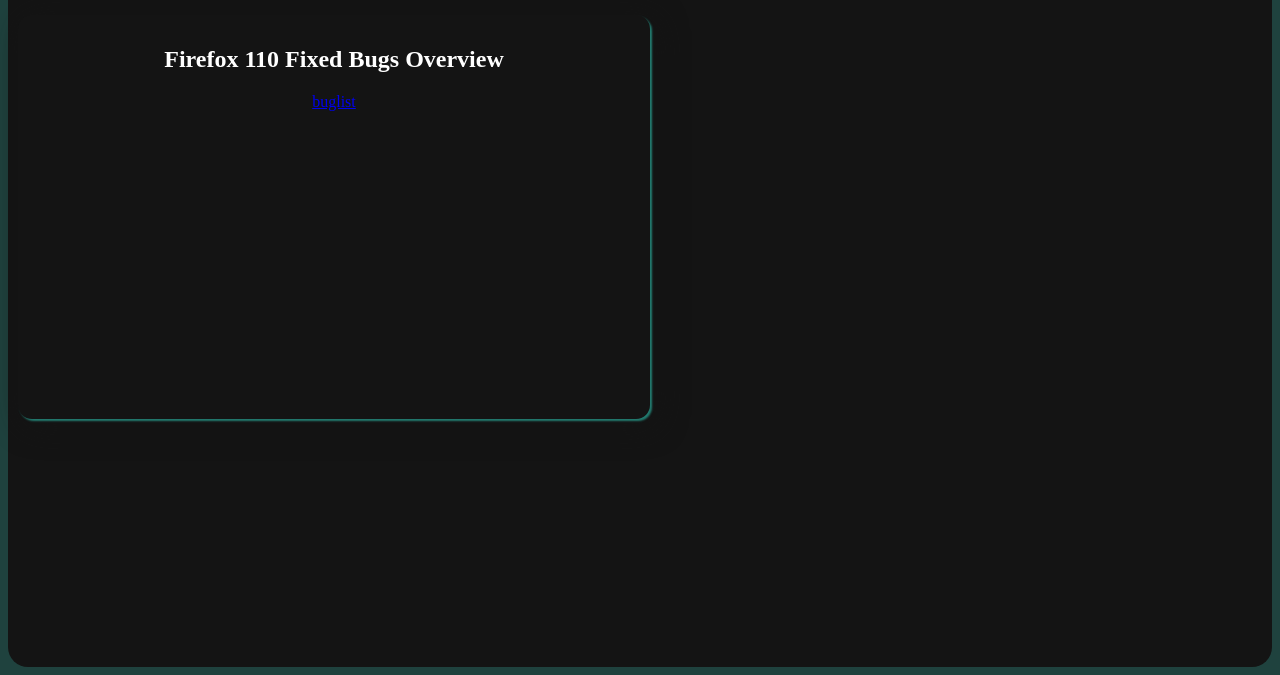
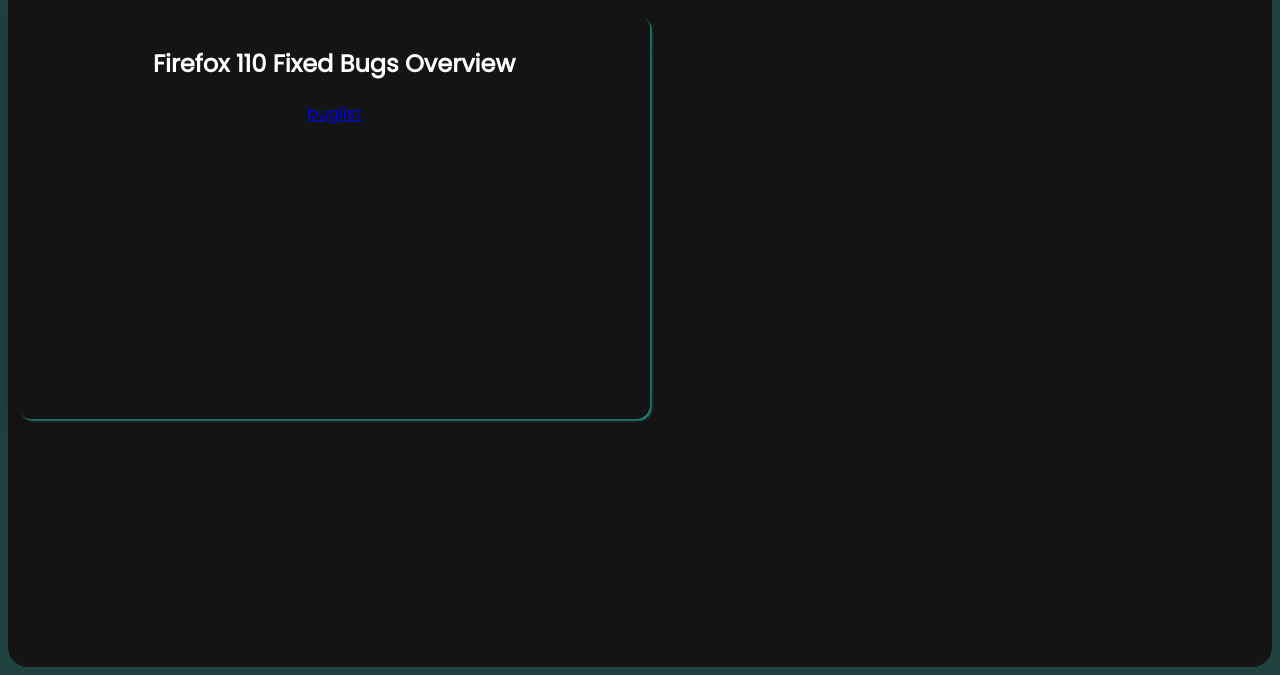
Before and after one commit to Firefox-Media-Playback-Team/media-bugs-dashboard, a plain HTML site: page index.html in a window 1280 px wide. Shown: the part 125-800 px from the top of the page. Drawn offline with nearby package versions, Linux system fonts and the light colour scheme; no server answers.

Commit message:
modify font.

```diff
--- a/css/main.css
+++ b/css/main.css
@@ -33,6 +33,7 @@ body {
   box-shadow: 2px 2px 2px #227C70, 6px 6px 30px #141414;
   border-radius:14px;
   padding:6px 0px;
+  font-family: 'Poppins';
 }
 
 .version-fixed-bugs {
@@ -75,6 +76,7 @@ body {
 .fixed-bug-list .title {
   color: white;
   text-align: center;
+  font-weight: 100;
 }
 
 .fixed-bug-list .description {
--- a/index.html
+++ b/index.html
@@ -3,7 +3,7 @@
   <script src="https://cdnjs.cloudflare.com/ajax/libs/Chart.js/2.9.4/Chart.js"></script>
   <link rel="preconnect" href="https://fonts.googleapis.com">
 <link rel="preconnect" href="https://fonts.gstatic.com" crossorigin>
-<link href="https://fonts.googleapis.com/css2?family=Poppins:wght@100;400&display=swap" rel="stylesheet">
+<link href="https://fonts.googleapis.com/css2?family=Poppins:ital,wght@0,100;0,200;0,400;1,100;1,200&display=swap" rel="stylesheet">
   <link rel="stylesheet" type="text/css" href="css/main.css" />
   <script src="js/bugzilla.js"></script>
 </head>
```
